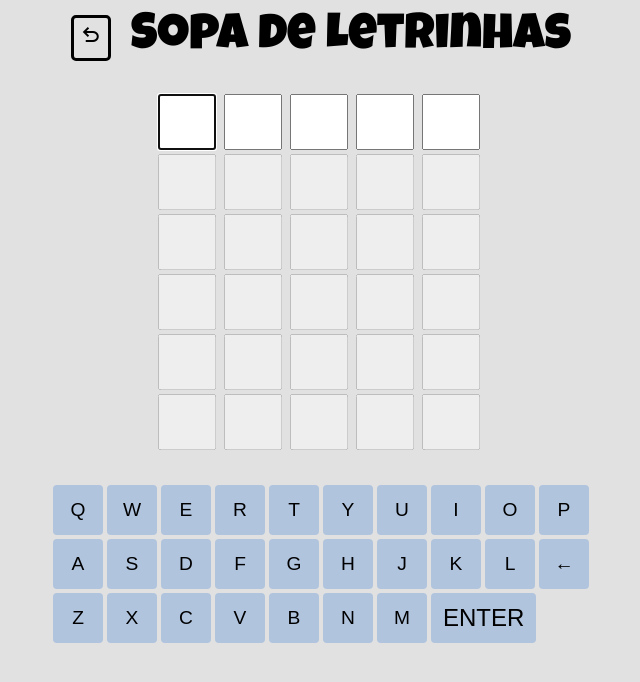
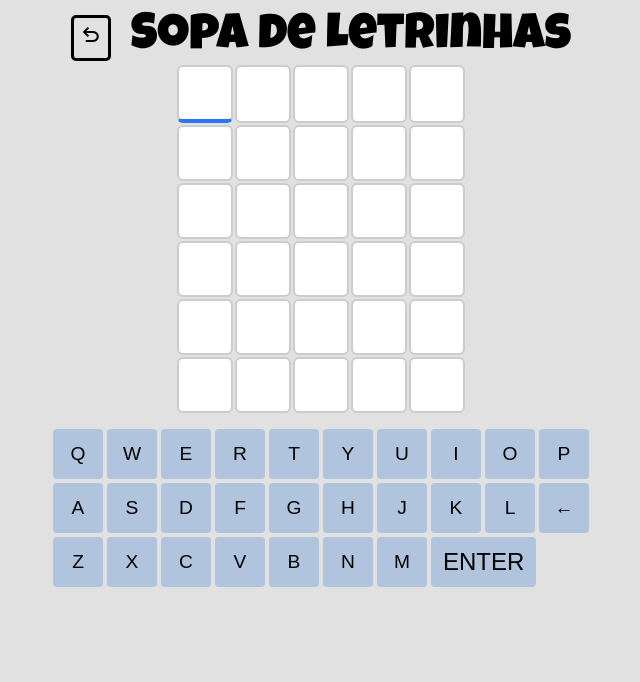
Before and after one commit to ArthurGerman/projeto_letrinha, a SvelteKit app: page /jogo in a window 1280 px wide. Shown: the top 682 px of the page, without its empty margins (319-959 px from the left). Built offline with nearby package versions, Linux system fonts and the light colour scheme.

Commit message:
troca dos inputs por span

```diff
--- a/src/palavras.ts
+++ b/src/palavras.ts
@@ -1 +1,2 @@
-export const palavras = ["CASAS", "LIVRO", "TORRE", "FALTA", "BOMBA", "MUNDO"];
+export const palavras = ["TORRE"];
+const test = ["CASAS", "LIVRO", "TORRE", "FALTA", "BOMBA", "MUNDO"];
--- a/src/routes/jogo/+page.svelte
+++ b/src/routes/jogo/+page.svelte
@@ -1,19 +1,20 @@
 <script lang="ts">
-	import { onMount, tick } from 'svelte';
-	// Importa a lista de palavras possíveis para o jogo
+	import { onMount } from 'svelte';
 	import { palavras } from '../../palavras';
 
 	// Estado inicial do jogo
-	let palavraSecreta = escolherPalavraAleatoria(); // palavra que o jogador deve adivinhar
+	let palavraSecreta = escolherPalavraAleatoria();
 	let tentativas = Array(6)
 		.fill('')
-		.map(() => Array(5).fill('')); // 6 tentativas de 5 letras
+		.map(() => Array(5).fill(''));
 	let cores = Array(6)
 		.fill('')
-		.map(() => Array(5).fill('')); // cores das letras em cada tentativa
-	let rodadaAtual = 0; // indica a linha que o jogador está digitando
-	let jogoFinalizado = false; // indica se o jogo terminou
+		.map(() => Array(5).fill(''));
+	let rodadaAtual = 0;
+	let jogoFinalizado = false;
+	let letraAtual = 0;
 
+	// array com as letras do teclado virtual
 	const keyBoard: string[][] = [
 		['Q', 'W', 'E', 'R', 'T', 'Y', 'U', 'I', 'O', 'P'],
 		['A', 'S', 'D', 'F', 'G', 'H', 'J', 'K', 'L', '←'],
@@ -26,65 +27,45 @@
 		return palavras[indiceAleatorio];
 	}
 
-	// Referências dos inputs
-	let refs: HTMLInputElement[][] = Array(6)
-		.fill(null)
-		.map(() => Array(5).fill(null));
-
-	async function focarCampoAtual() {
-		await tick();
-		refs[rodadaAtual][0]?.focus();
-	}
-
-	// Chama ao montar e sempre que mudar de rodada
-	onMount(focarCampoAtual);
-	$: if (typeof window !== 'undefined' && rodadaAtual >= 0) {
-		focarCampoAtual();
-	} // reativa sempre que a rodada muda
-
-	// Lida com a digitação de letras
-	function escreverLetra(event: Event, i: number, j: number) {
-		const input = event.target as HTMLInputElement;
-		let letra = input.value.toUpperCase().slice(-1);
-		if (!/^[A-Z]$/.test(letra)) {
-			letra = '';
-		}
-		tentativas[i][j] = letra;
-
-		if (letra && j < 4) {
-			refs[i][j + 1]?.focus();
-		}
-	}
-
 	// Verifica se o palpite está correto e atualiza as cores
 	function verificarPalpite() {
 		const palpite = tentativas[rodadaAtual].join('').toUpperCase();
-		if (palpite.length < 5 || palpite.length > 5) return;
+		if (palpite.length !== 5) return;
 
 		const coresDaRodada = Array(5).fill('cinza');
+		const letrasSecretas = palavraSecreta.toUpperCase().split('');
+		const letrasUsadas = Array(5).fill(false);
+
 		for (let i = 0; i < 5; i++) {
-			const letra = palpite[i];
-			if (letra === palavraSecreta[i]) {
+			if (palpite[i] === letrasSecretas[i]) {
 				coresDaRodada[i] = 'verde';
-			} else if (palavraSecreta.includes(letra)) {
-				coresDaRodada[i] = 'amarelo';
+				letrasUsadas[i] = true;
+			}
+		}
+
+		for (let i = 0; i < 5; i++) {
+			if (coresDaRodada[i] === 'cinza') {
+				for (let j = 0; j < 5; j++) {
+					if (!letrasUsadas[j] && palpite[i] === letrasSecretas[j]) {
+						coresDaRodada[i] = 'amarelo';
+						letrasUsadas[j] = true;
+						break;
+					}
+				}
 			}
 		}
 
 		cores[rodadaAtual] = coresDaRodada;
 
-		const acertou = palpite === palavraSecreta;
-		const acabouTentativas = rodadaAtual === 5;
-
-		if (acertou || acabouTentativas) {
+		if (palpite === palavraSecreta || rodadaAtual === 5) {
 			jogoFinalizado = true;
-			setTimeout(() => reiniciarJogo(), 2000);
+			setTimeout(() => reiniciarJogo(), 3000);
 		} else {
 			rodadaAtual++;
 		}
 	}
 
-	// Reinicia o jogo com nova palavra
+	// Reinicia o jogo com uma nova palavra
 	function reiniciarJogo() {
 		palavraSecreta = escolherPalavraAleatoria();
 		tentativas = Array(6)
@@ -97,30 +78,11 @@
 		jogoFinalizado = false;
 	}
 
-	// Permite navegação e edição com teclado
-	function teclas(event: KeyboardEvent, i: number, j: number) {
-		if (event.key === 'Tab' || event.key === 'Arrow') event.preventDefault();
-
-		if (event.key === 'Enter') verificarPalpite();
-
-		if (event.key === 'Backspace') {
-			event.preventDefault();
-			if (tentativas[i][j]) {
-				tentativas[i][j] = '';
-			} else if (j > 0) {
-				refs[i][j - 1]?.focus();
-				tentativas[i][j - 1] = '';
-			}
-		}
-	}
-
+	// teclado virtual
 	function virtualKeyboard(tecla: string) {
-		const palpite = tentativas[rodadaAtual].join('').toUpperCase();
-		if (palpite.length == 0) refs[rodadaAtual][0]?.focus();
-		if (palpite.length >= 5) refs[rodadaAtual][4]?.focus();
-
 		if (jogoFinalizado) return;
 
+		const palpite = tentativas[rodadaAtual].join('').toUpperCase();
 		const linha = [...tentativas[rodadaAtual]];
 
 		if (tecla === 'ENTER') {
@@ -129,59 +91,72 @@
 		}
 
 		if (tecla === '←') {
-			// Remove a última letra preenchida
 			const ultimoPreenchido = linha.findLastIndex((l) => l !== '');
-
-			linha[ultimoPreenchido] = '';
-			tentativas[rodadaAtual] = linha;
-			tentativas = [...tentativas]; // força reatividade
-			// Focar no campo que acabou de ser apagado
-			refs[rodadaAtual][ultimoPreenchido]?.focus();
+			if (ultimoPreenchido >= 0) {
+				linha[ultimoPreenchido] = '';
+				tentativas[rodadaAtual] = linha;
+				tentativas = [...tentativas];
+				letraAtual = ultimoPreenchido;
+			}
 			return;
 		}
 
 		if (/^[A-Z]$/.test(tecla)) {
 			const proxima = linha.findIndex((l) => l === '');
-
-			linha[proxima] = tecla;
-			tentativas[rodadaAtual] = linha;
-			tentativas = [...tentativas]; // força reatividade
-			refs[rodadaAtual][proxima]?.focus();
+			if (proxima !== -1) {
+				linha[proxima] = tecla;
+				tentativas[rodadaAtual] = linha;
+				tentativas = [...tentativas];
+				letraAtual = proxima + 1 < 5 ? proxima + 1 : 4;
+			}
 		}
 	}
+
+	// detecta o teclado
+	onMount(() => {
+		const handleKey = (e: KeyboardEvent) => {
+			if (jogoFinalizado) return;
+
+			const tecla = e.key.toUpperCase();
+
+			if (tecla === 'BACKSPACE') {
+				e.preventDefault();
+				virtualKeyboard('←');
+			} else if (tecla === 'ENTER') {
+				e.preventDefault();
+				virtualKeyboard('ENTER');
+			} else if (/^[A-Z]$/.test(tecla)) {
+				virtualKeyboard(tecla);
+			}
+		};
+
+		window.addEventListener('keydown', handleKey);
+		return () => window.removeEventListener('keydown', handleKey);
+	});
 </script>
 
 <div class="container">
+	<!-- header -->
 	<div class="top">
 		<a class="button" href="/" title="Voltar">
-			<span class="material-symbols-outlined">
-				undo
-			</span>
+			<span class="material-symbols-outlined"> undo </span>
 		</a>
 
 		<h1>Sopa de Letrinhas</h1>
 	</div>
 
-	<br>
 	<!-- Geração da grade de tentativas -->
 	<table>
 		<tbody>
 			{#each tentativas as linha, i}
 				<tr>
 					{#each linha as letra, j}
-						<td>
-							<input
-								bind:this={refs[i][j]}
-								id={`input-${i}-${j}`}
-								class="letra {cores[i][j]}"
-								maxlength="1"
-								bind:value={tentativas[i][j]}
-								on:input={(e) => escreverLetra(e, i, j)}
-								on:keydown={(e) => teclas(e, i, j)}
-								disabled={i !== rodadaAtual || jogoFinalizado}
-								on:mousedown={(e) => e.preventDefault()}
-								tabindex="-1"
-							/>
+						<td
+							class="bloco {cores[i][j]} {i === rodadaAtual && j === letraAtual
+								? 'bloco-atual'
+								: ''}"
+						>
+							<span>{letra}</span>
 						</td>
 					{/each}
 				</tr>
@@ -189,15 +164,15 @@
 		</tbody>
 	</table>
 
-	<br />
-
-	<table>
+	<!-- teclado virtual -->
+	<table style="margin-top: 10px;">
 		<tbody>
 			{#each keyBoard as line, i}
 				<tr class="line">
 					{#each line as key, j}
 						<td class="key">
 							<button
+								type="button"
 								on:click={() => virtualKeyboard(key)}
 								class={/^[A-Z]$/.test(key) || key === '←' ? 'letter' : 'letterSp'}
 							>
--- a/src/styles/jogo.css
+++ b/src/styles/jogo.css
@@ -1,10 +1,10 @@
 .top {
     height: 50px;
-    display:flex;
+    display: flex;
     align-items: center;
 }
 
-.button{
+.button {
     display: block;
     border-style: solid;
     border-width: 3px;
@@ -16,38 +16,54 @@
     text-align: center;
     text-decoration: none;
 }
+
 .button:hover {
     color: var(--hover_light);
 }
 
-body.dark-theme .button{
+body.dark-theme .button {
     color: var(--FontColor_dark);
 }
-body.dark-theme .button:hover{
+
+body.dark-theme .button:hover {
     color: var(--hover_dark);
 }
 
-.letra {
+td.bloco {
     width: 50px;
     height: 50px;
-    font-size: 1.5rem;
+    border: 2px solid #ccc;
+    border-radius: 6px;
     text-align: center;
-    margin-right: 4px;
+    vertical-align: middle;
+    background-color: white;
+}
+
+td.bloco span {
+    font-size: 1rem;
+    font-weight: bold;
     text-transform: uppercase;
+    color: black;
+    display: inline-block;
+    line-height: 50px;
+}
+
+.bloco-atual {
+    border-bottom: 4px solid #2a76f4 !important;
 }
 
 .verde {
-    background: #6aaa64;
+    background: #6aaa64 !important;
     color: white;
 }
 
 .amarelo {
-    background: #c9b458;
+    background: #c9b458 !important;
     color: white;
 }
 
 .cinza {
-    background: #787c7e;
+    background: #787c7e !important;
     color: white;
 }
 
```
